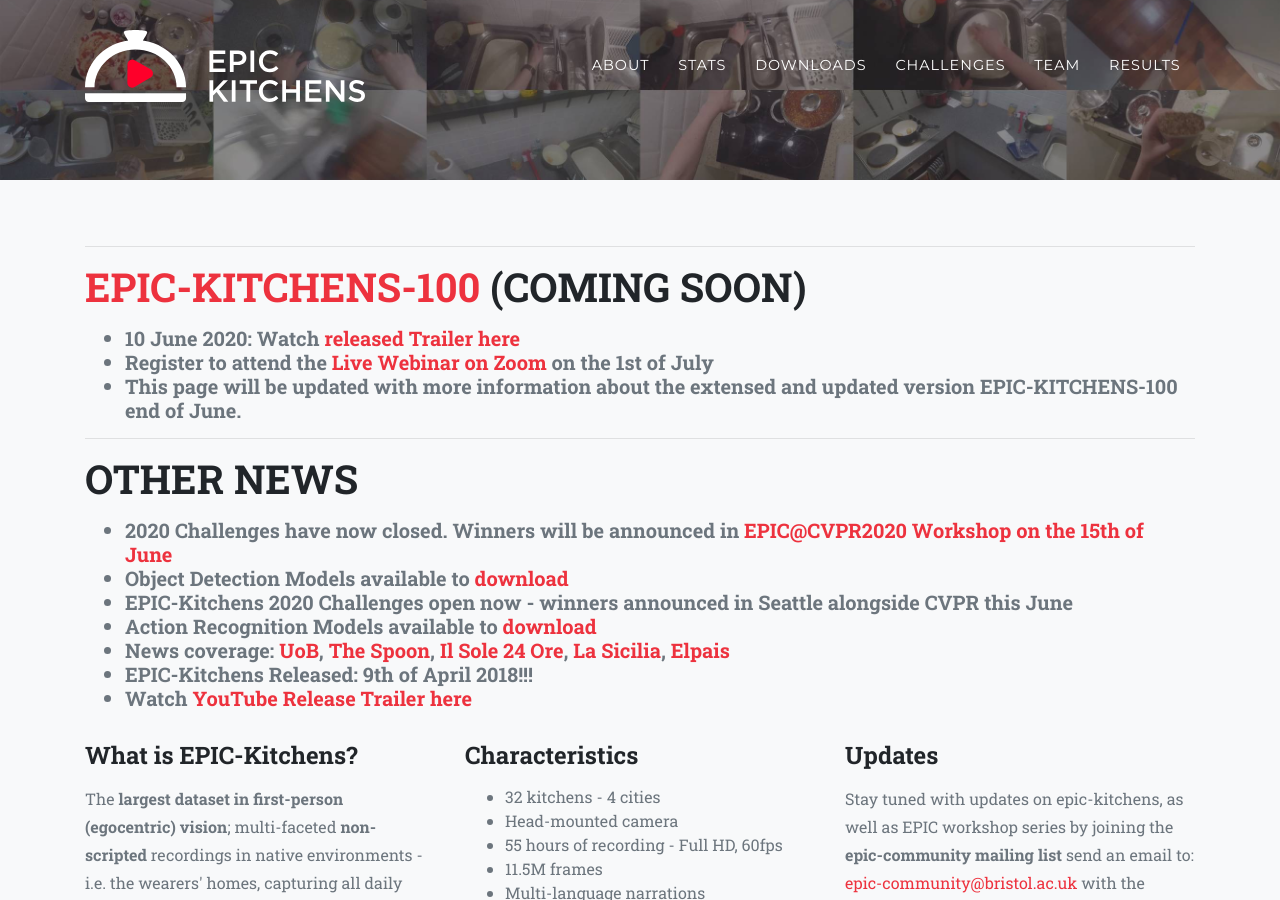
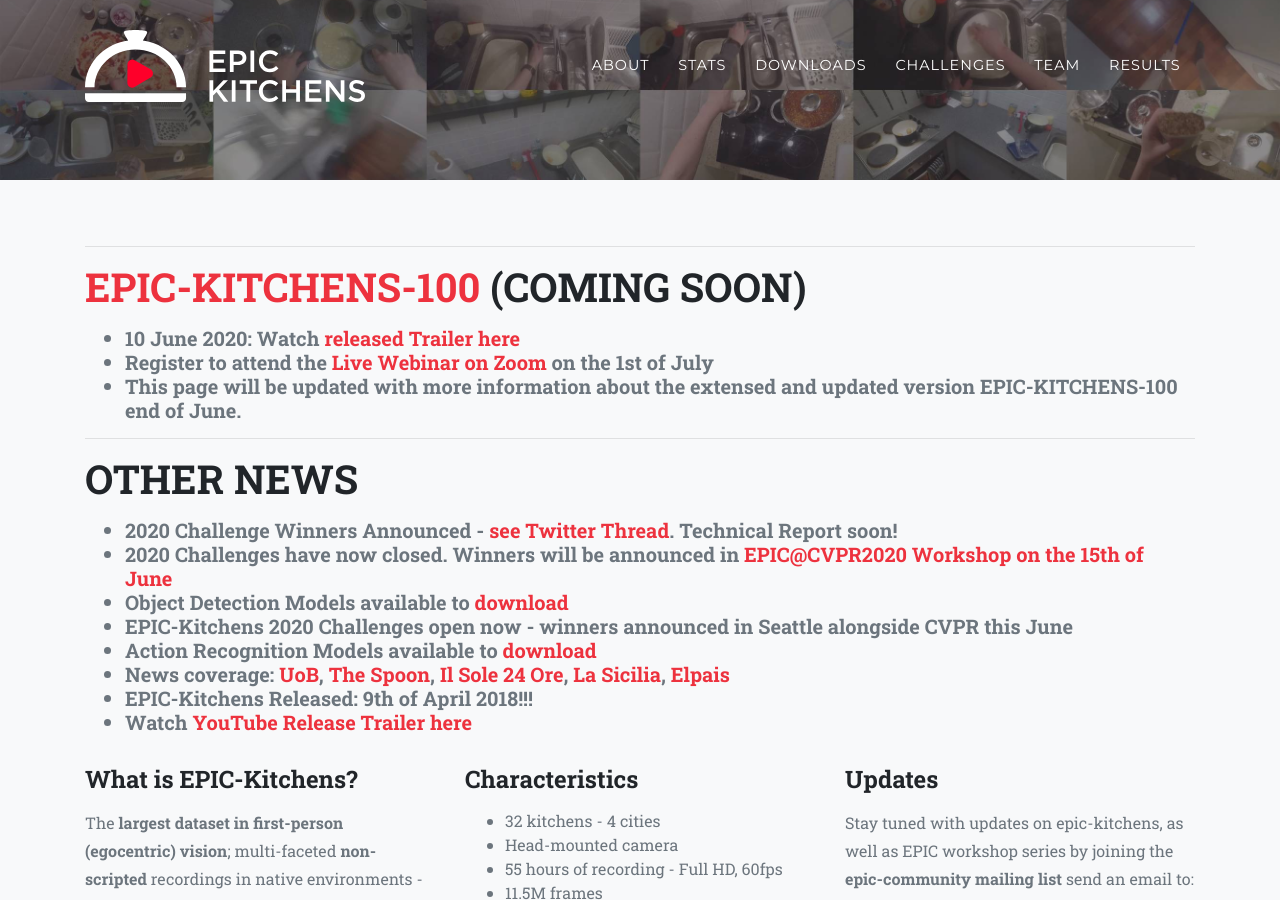
Before and after one commit to epic-kitchens/epic-kitchens.github.io, a Jekyll site: the page built from 2020.html, in a window 1280 px wide and 900 px high. Built offline with Jekyll 4.4.1, drawn with Linux system fonts in a browser that asks for light colours; nearby versions of some CDN libraries; some web fonts are replaced.

Commit message:
winnerAnnouncement

```diff
--- a/2020.html
+++ b/2020.html
@@ -29,6 +29,7 @@
         <h2 class="section-heading text-uppercase">Other News</h2>
         <h5 class="text-muted" style="text-align:left;">
           <ul>
+            <li>2020 Challenge Winners Announced - <a href="https://twitter.com/dimadamen/status/1272599307259125761">see Twitter Thread</a>. Technical Report soon!</li>
             <li>2020 Challenges have now closed. Winners will be announced in <a href="https://eyewear-computing.org/EPIC_CVPR20/">EPIC@CVPR2020 Workshop on the 15th of June</a></li>
             <li>Object Detection Models available to <a href="#arModels">download</a></li>
             <li>EPIC-Kitchens 2020 Challenges open now - winners announced in Seattle alongside CVPR this June</li>
```
